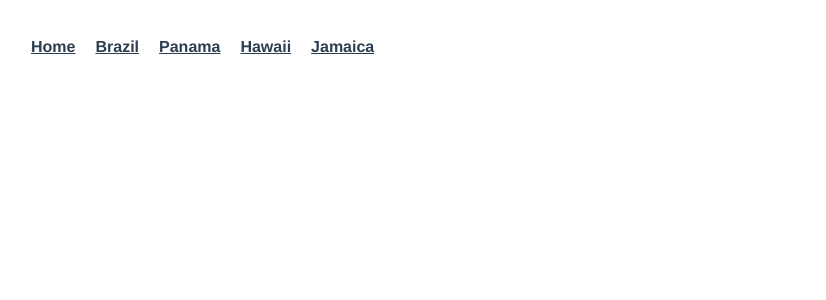
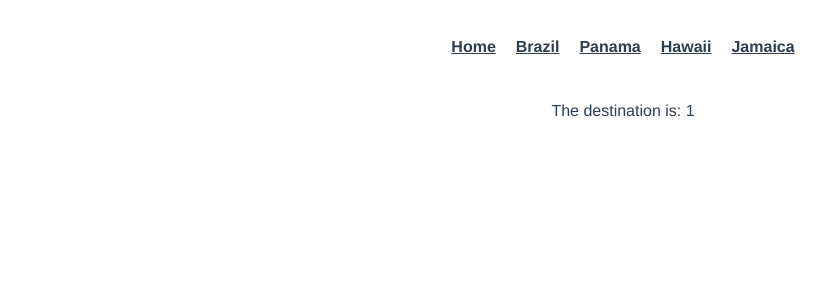
Before and after one commit to christopher-dabrowski/learn-vue-router, a Vue app: page /#/details/1 in a window 1280 px wide. Shown: the top 300 px of the page, without its empty margins (17-843 px from the left). Built offline with nearby package versions, Linux system fonts and the light colour scheme.

Commit message:
Route with params

```diff
--- a/package.json
+++ b/package.json
@@ -9,6 +9,7 @@
   },
   "dependencies": {
     "core-js": "^3.6.4",
+    "vue": "^2.6.11",
     "vue-router": "^3.1.6"
   },
   "devDependencies": {
--- a/src/components/TheNavigation.vue
+++ b/src/components/TheNavigation.vue
@@ -11,7 +11,7 @@
 <style scoped>
 #nav {
   display: flex;
-  align-items: center;
+  justify-content: center;
 }
 
 #nav {
--- a/src/router/index.js
+++ b/src/router/index.js
@@ -42,6 +42,14 @@ const routes = [
     path: "/jamaica",
     name: "jamaica",
     component: Jamaica
+  },
+  {
+    path: "/details/:id",
+    name: "DestinationDetails",
+    component: () =>
+      import(
+        /* webpackChunkName: "DestinationDetails" */ "../views/DestinationDetails.vue"
+      )
   }
 ];
 
--- /dev/null
+++ b/src/views/DestinationDetails.vue
@@ -0,0 +1,3 @@
+<template>
+  <p>The destination is: {{ this.$route.params.id }}</p>
+</template>
--- a/src/views/Home.vue
+++ b/src/views/Home.vue
@@ -1,15 +1,24 @@
 <template>
   <div class="home">
     <section>
-      <h1>All Destinations</h1>
+      <h1>
+        All Destinations
+      </h1>
       <div class="destinations">
         <div v-for="destination in destinations" :key="destination.name">
-          <router-link :to="destination.slug">
+          <router-link
+            :to="{ name: 'DestinationDetails', params: { id: destination.id } }"
+          >
             <h2>{{ destination.name }}</h2>
           </router-link>
 
           <figure>
-            <router-link :to="destination.name">
+            <router-link
+              :to="{
+                name: 'DestinationDetails',
+                params: { id: destination.id },
+              }"
+            >
               <img
                 :src="require(`@/assets/${destination.image}`)"
                 width="300px"
```
Also changed, not shown: 1 other file (tests, documents, lock files or other folders).
